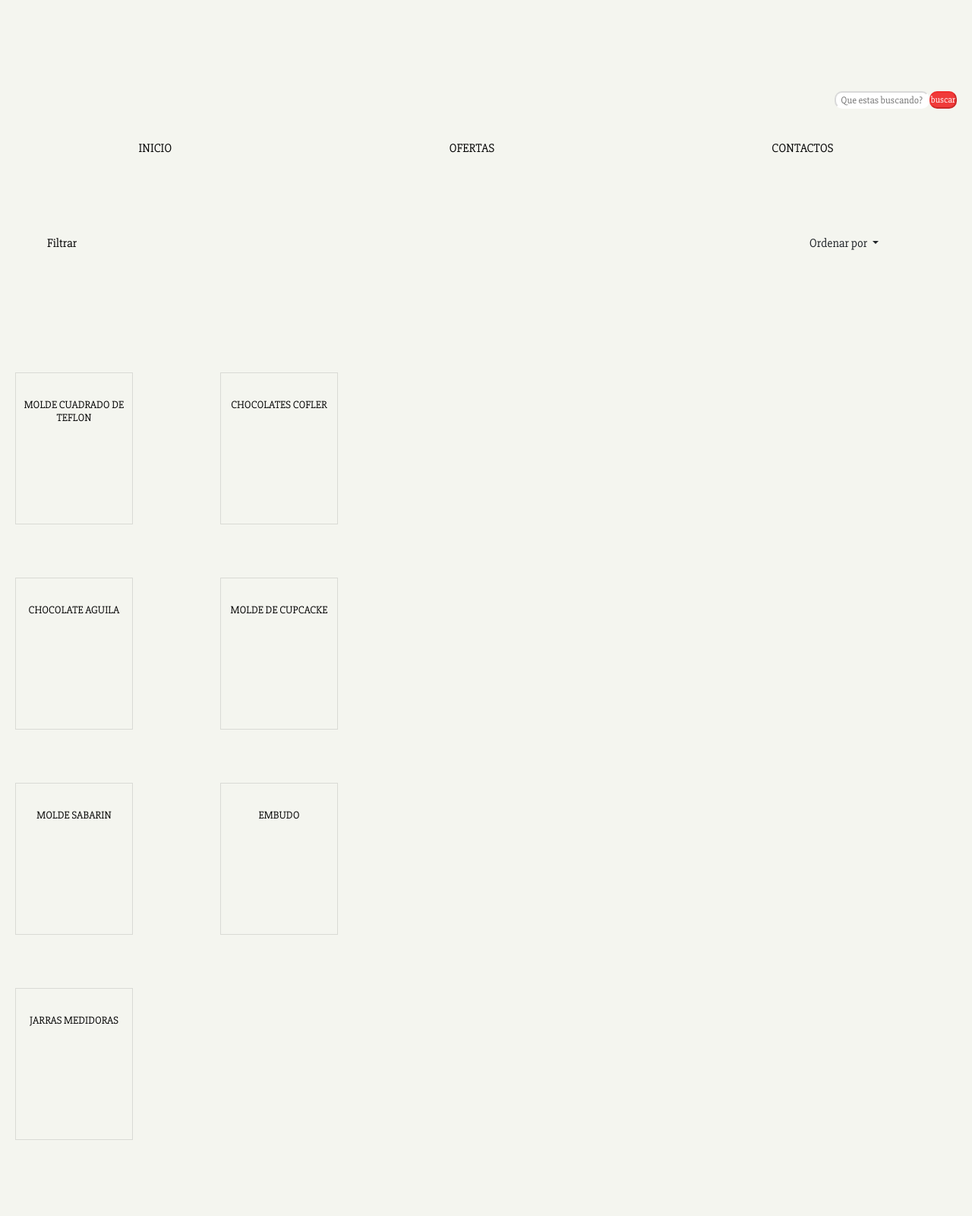
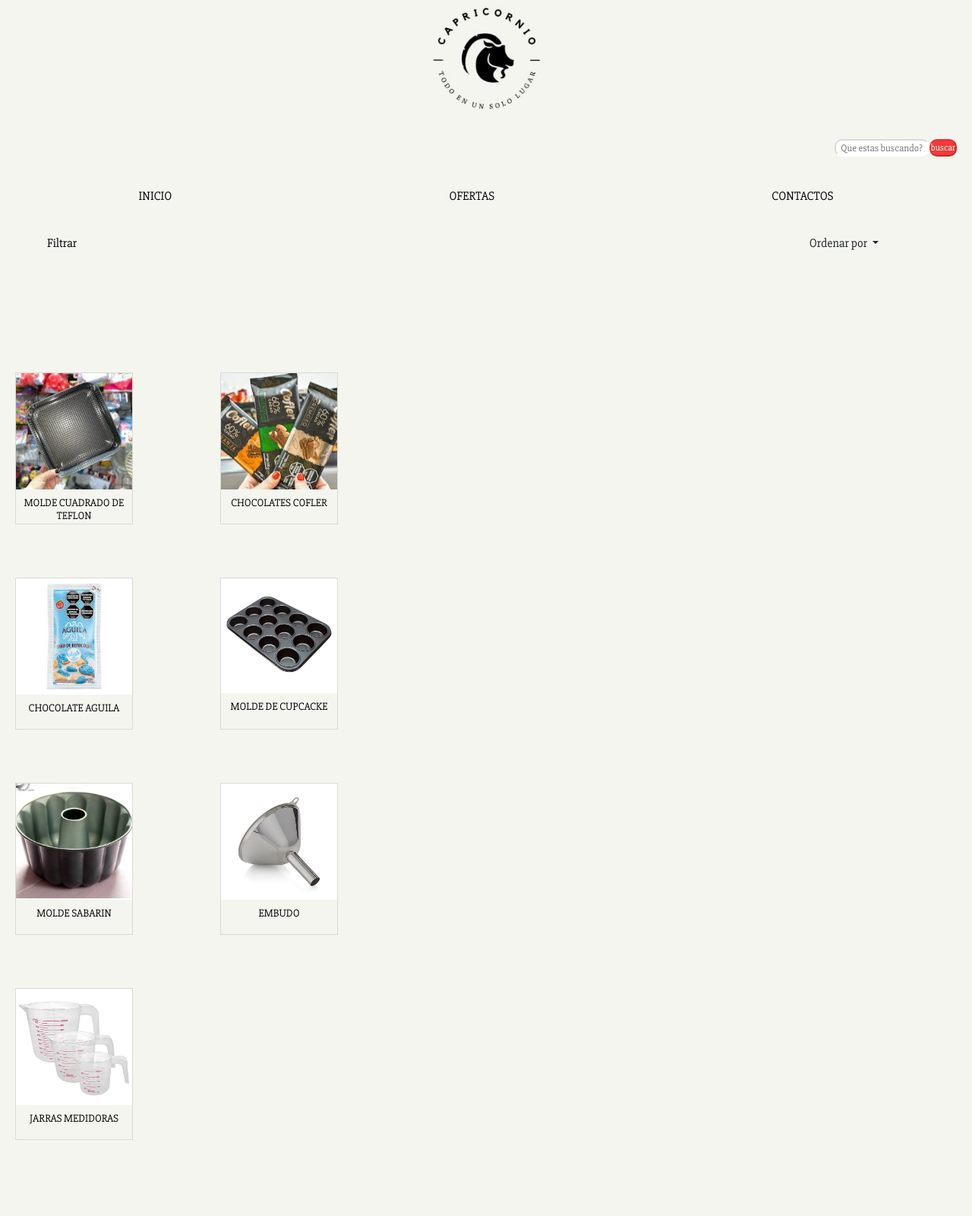
Before and after one commit to concealvarez/proyecto-capricornio-conce, a plain HTML site: page pages/productos.html in a window 1280 px wide. Shown: the top 1600 px of the page at 76% size. Drawn offline with nearby package versions, Linux system fonts and the light colour scheme; the site is published under a folder, as on GitHub Pages, so addresses that start at the root find nothing.

Commit message:
[M] Cambio de rutas

```diff
--- a/pages/productos.html
+++ b/pages/productos.html
@@ -17,7 +17,7 @@
     <div class="grid-container-prod">
         <header>
             <div class="logo">
-                <img src="/images/328147780_574667957874133_924385078171525316_n.jpg" alt="" id="logo">
+                <img src="../images/328147780_574667957874133_924385078171525316_n.jpg" alt="" id="logo">
             </div>
             <nav>
                 <section class="categorias-contenedor">
@@ -111,43 +111,43 @@
             <div class="conteiner-grid">
                 <div class="products">
                     <a href="" class="contenedor-product">
-                        <img src="/images/images (1).jpg" alt="">
+                        <img src="../images/images (1).jpg" alt="">
                         <h3>molde cuadrado de teflon</h3>
                     </a>
                 </div>
                 <div class="products">
                     <a href="" class="contenedor-product">
-                        <img src="/images/images (2).jpg" alt="">
+                        <img src="../images/images (2).jpg" alt="">
                         <h3>chocolates cofler</h3>
                     </a>
                 </div>
                 <div class="products">
                     <a href="" class="contenedor-product">
-                        <img src="/images/images (3).jpg" alt="">
+                        <img src="../images/images (3).jpg" alt="">
                         <h3>chocolate aguila</h3>
                     </a>
                 </div>
                 <div class="products">
                     <a href="" class="contenedor-product">
-                        <img src="/images/34f82572190993a464d384a2be176fde.jpg" alt="">
+                        <img src="../images/34f82572190993a464d384a2be176fde.jpg" alt="">
                         <h3>molde de cupcacke</h3>
                     </a>
                 </div>
                 <div class="products">
                     <a href="" class="contenedor-product">
-                        <img src="/images/a4cd581ca98ced3f2988697d05313bf1.jpg" alt="">
+                        <img src="../images/a4cd581ca98ced3f2988697d05313bf1.jpg" alt="">
                         <h3>molde sabarin</h3>
                     </a>
                 </div>
                 <div class="products">
                     <a href="" class="contenedor-product">
-                        <img src="/images/e4ff0cfdb36da5735c2da25e73131c42.jpg" alt="">
+                        <img src="../images/e4ff0cfdb36da5735c2da25e73131c42.jpg" alt="">
                         <h3>embudo</h3>
                     </a>
                 </div>
                 <div class="products">
                     <a href="" class="contenedor-product">
-                        <img src="/images/caab2a9815f63f8b21cf00f103eddd18.jpg" alt="">
+                        <img src="../images/caab2a9815f63f8b21cf00f103eddd18.jpg" alt="">
                         <h3>jarras medidoras</h3>
                     </a>
                 </div>
```
Also changed, not shown: pages/ofertas.html (+8 -11 lines).
